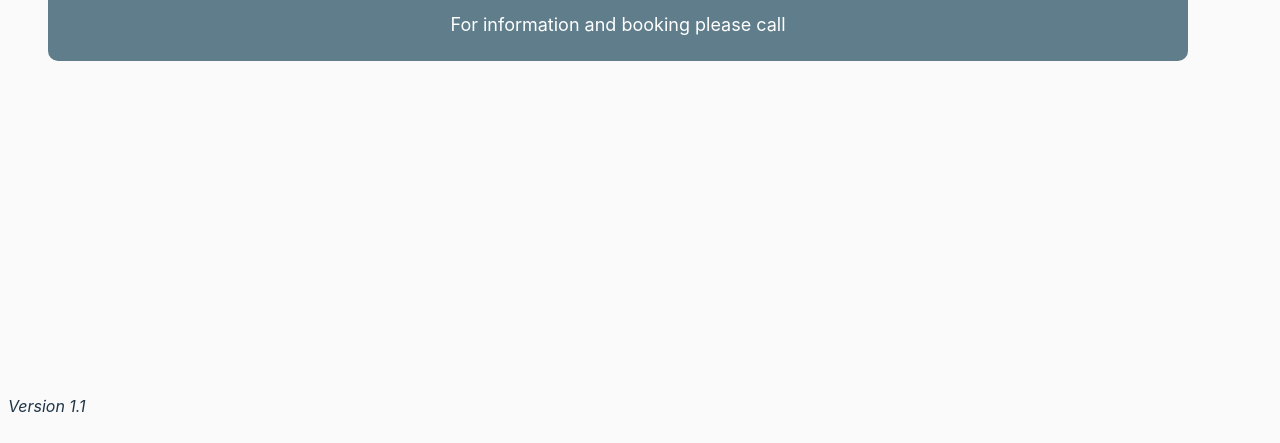
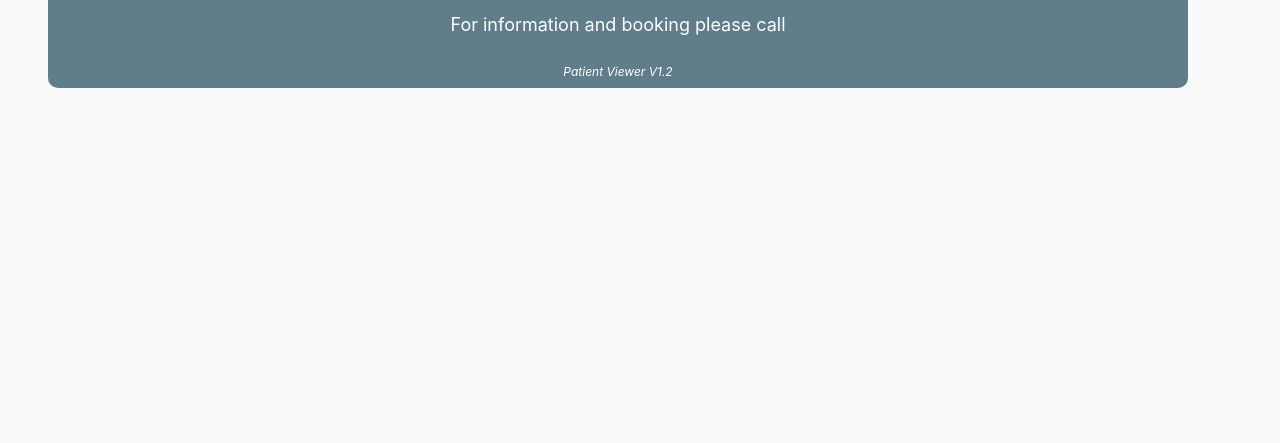
Before and after one commit to J4WAD/apexo-patient, a React (Vite) app: page / in a window 1280 px wide. Shown: the part 354-797 px from the top of the page. Built offline with nearby package versions, Linux system fonts and the light colour scheme.

Commit message:
display version correctly

```diff
--- a/index.html
+++ b/index.html
@@ -8,7 +8,6 @@
   </head>
   <body>
     <div id="root">Loading application</div>
-    <i>Version 1.1</i>
     <script type="module" src="/src/main.tsx"></script>
   </body>
 </html>
--- a/src/App.tsx
+++ b/src/App.tsx
@@ -147,6 +147,7 @@ class App extends React.Component<
 						</Tabs>
 						<footer>
 							<p>For information and booking please call{this.state.phone}</p>
+							<i style={{fontSize: 12}}>Patient Viewer V1.2</i>
 						</footer>
 					</div>
 				) : (
```
